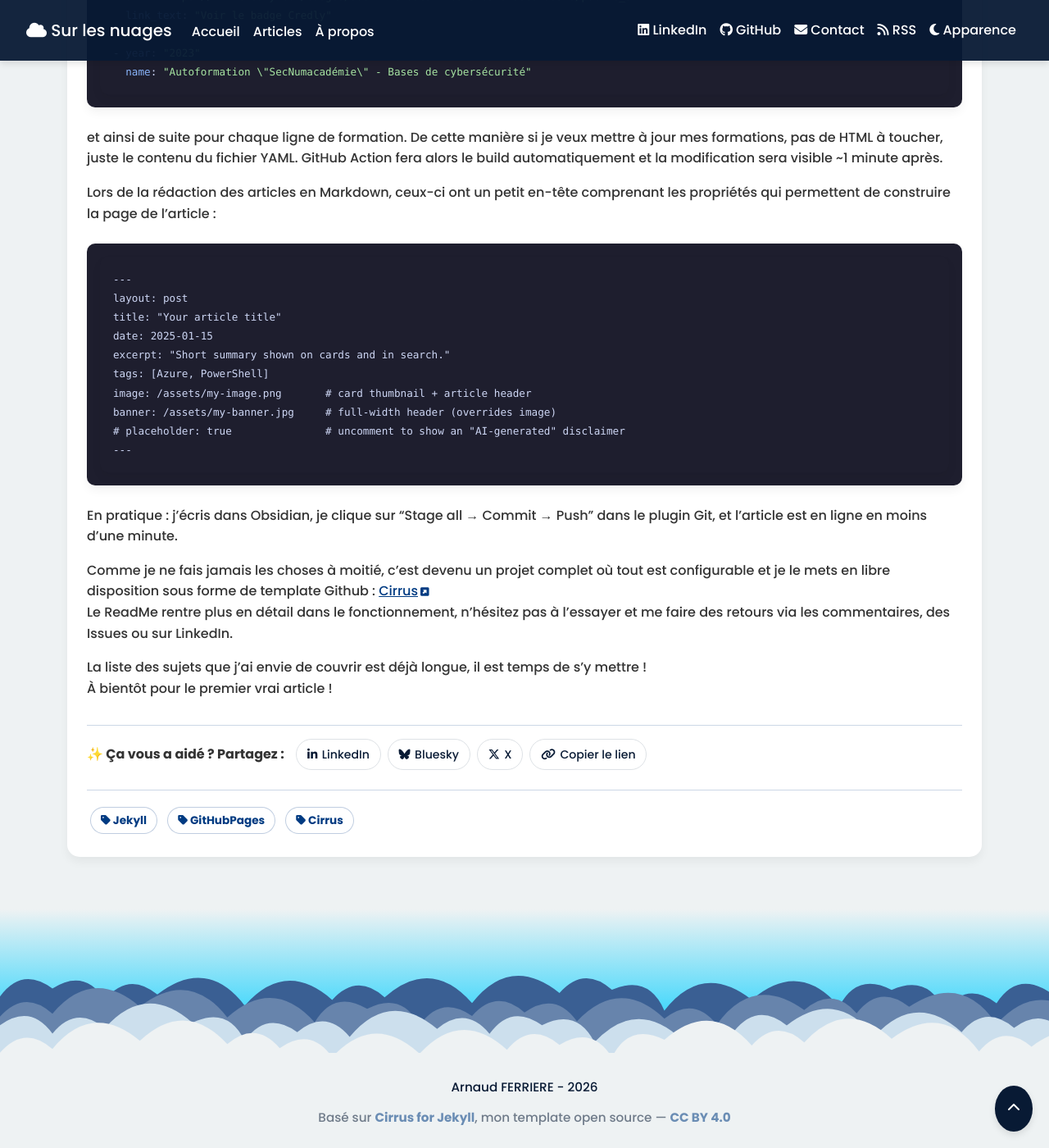
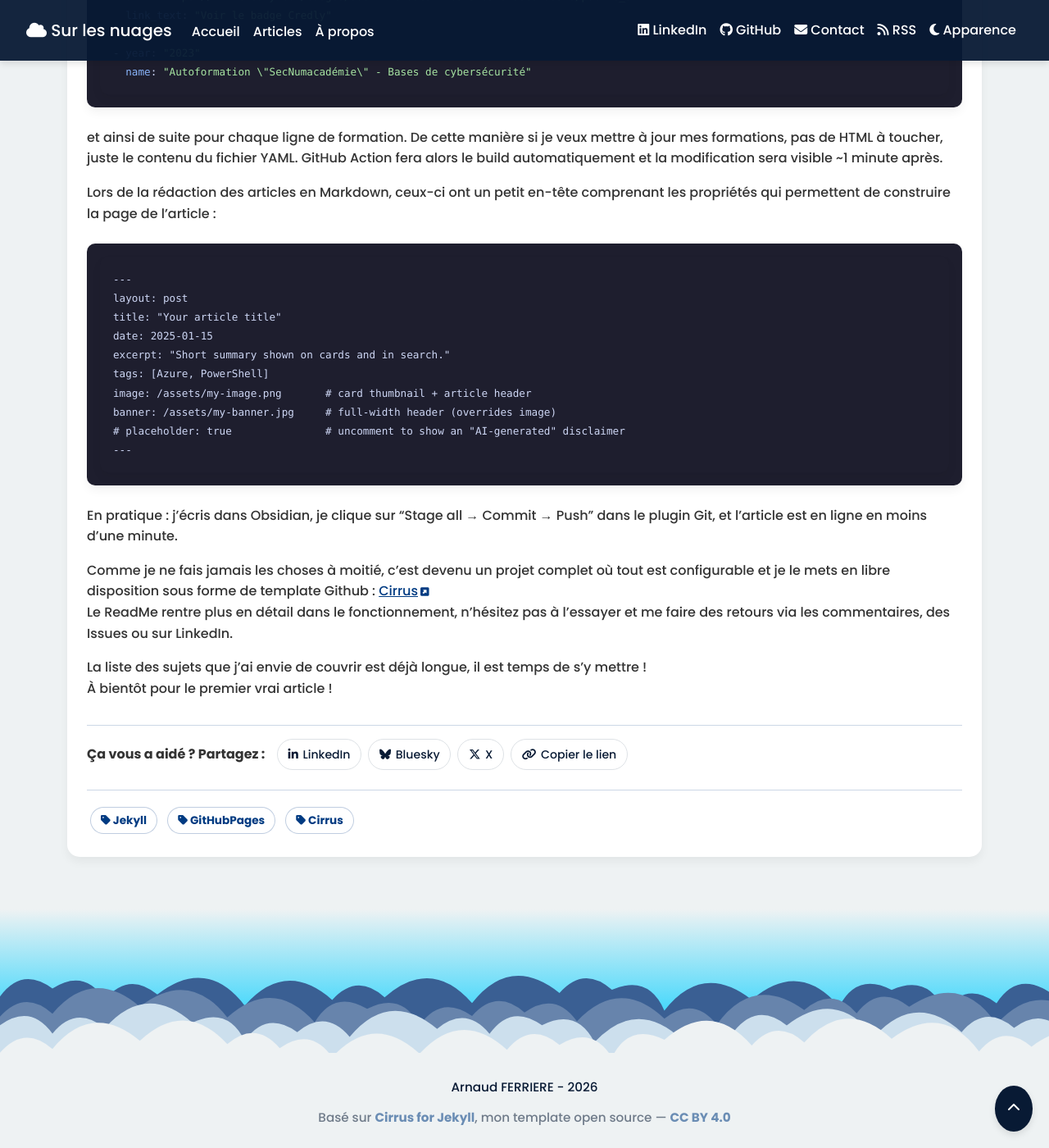
Before and after one commit to Arnaud-Ferriere/SurLesNuages, a Jekyll site: the page built from _posts/2026-03-24-bienvenue-sur-les-nuages.md, in a window 1280 px wide and 1400 px high, scrolled down 1235 px. Shown: the whole window at 82% size. Built offline with Jekyll 4.4.1, drawn with Linux system fonts in a browser that asks for light colours; comment, search, counter and statistics services are not loaded.

Commit message:
polish: remove sparkle emoji and vertical-align share label
Drop the ✨ from the share prompt for a cleaner look.
Make .post-share-label an inline-flex with line-height:1 to
align vertically with the buttons on the same row.

Co-Authored-By: Claude Opus 4.6 <noreply@anthropic.com>

```diff
--- a/_layouts/post.html
+++ b/_layouts/post.html
@@ -100,7 +100,7 @@ layout: default
         {% assign page_url_enc = page.url | absolute_url | url_encode %}
         {% assign page_title_enc = page.title | url_encode %}
         <div class="post-share">
-            <span class="post-share-label">✨ {{ site.data.ui.post_share_prompt | default: "Ça vous a aidé ? Partagez :" }}</span>
+            <span class="post-share-label">{{ site.data.ui.post_share_prompt | default: "Ça vous a aidé ? Partagez :" }}</span>
             <a class="post-share-btn" href="https://www.linkedin.com/sharing/share-offsite/?url={{ page_url_enc }}" target="_blank" rel="noopener noreferrer" aria-label="Partager sur LinkedIn">
                 <i class="fab fa-linkedin-in" aria-hidden="true"></i> LinkedIn
             </a>
--- a/_sass/_tags.scss
+++ b/_sass/_tags.scss
@@ -68,9 +68,12 @@
   align-items: center;
 }
 .post-share-label {
+  display: inline-flex;
+  align-items: center;
   font-weight: 600;
   color: var(--color-text);
   margin-right: 0.4rem;
+  line-height: 1;
 }
 .post-share-btn {
   display: inline-flex;
```
